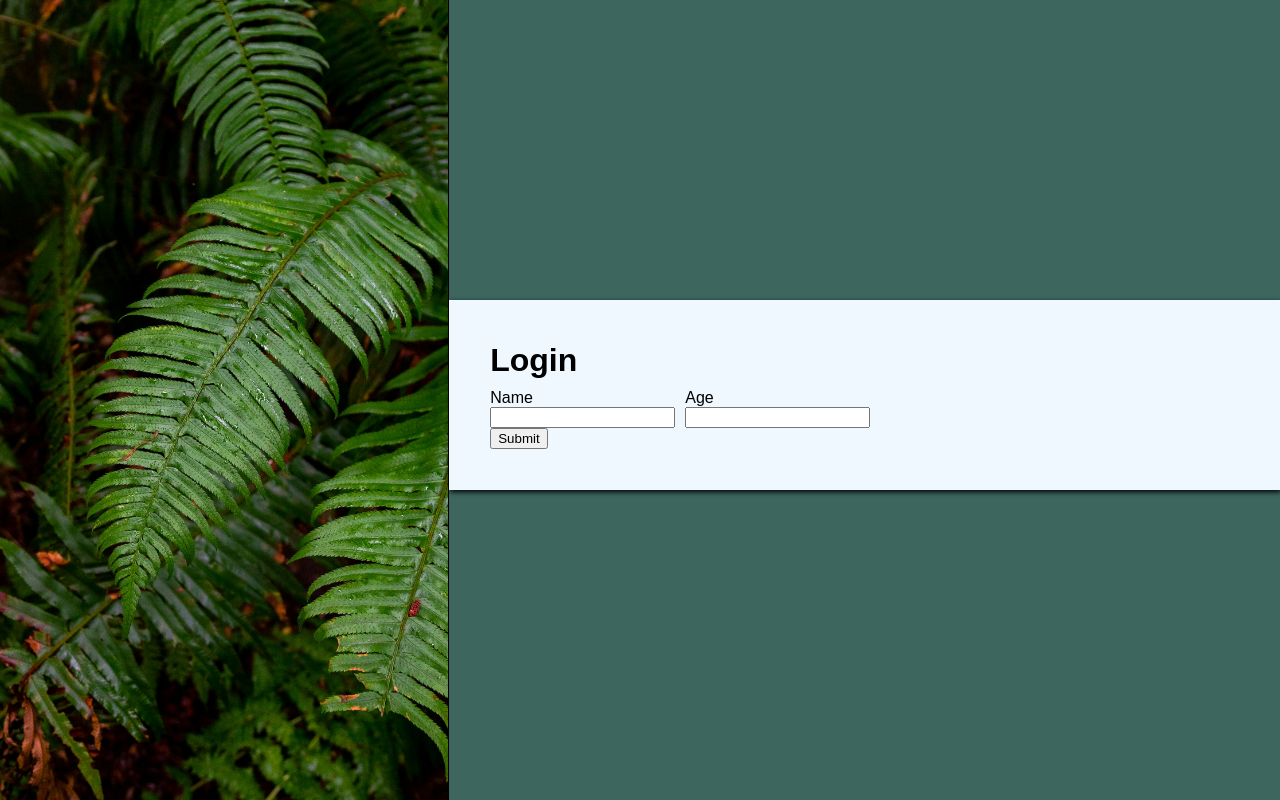
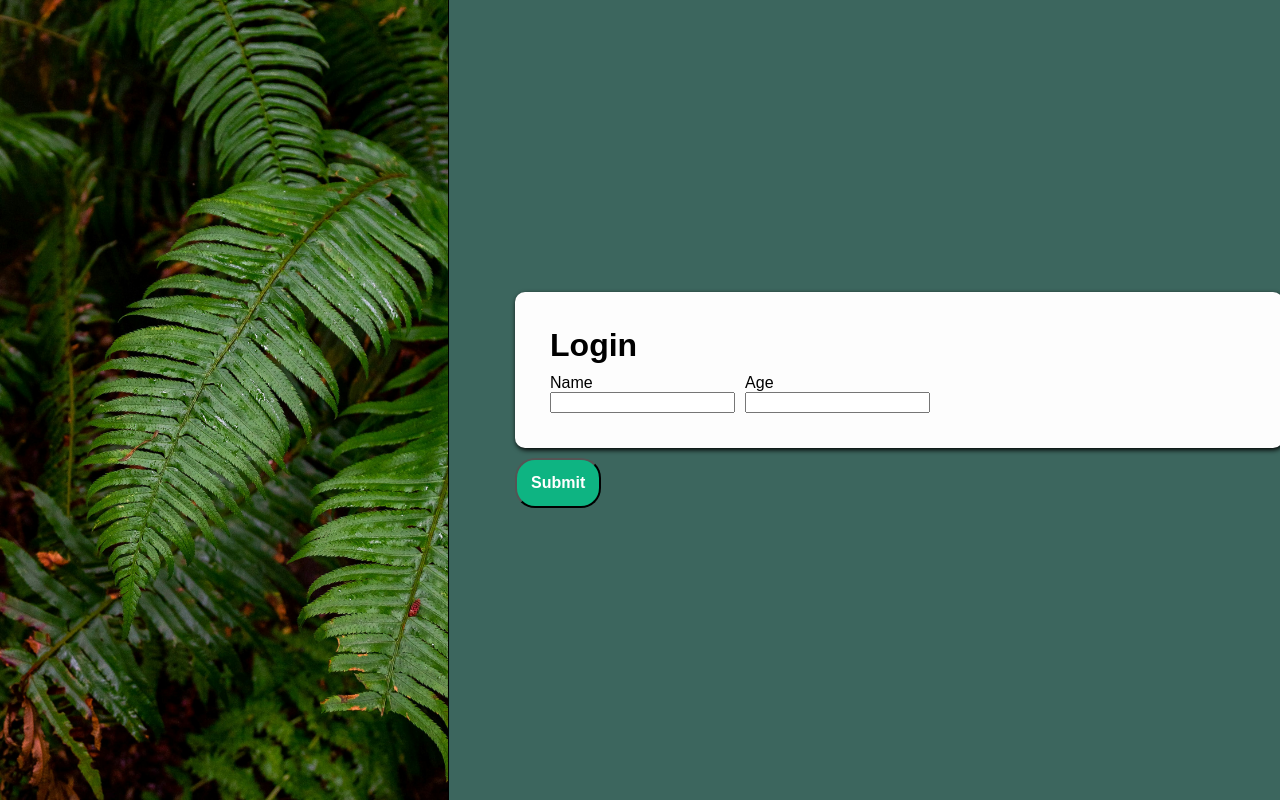
Before and after one commit to J-McKibbin/plant_life_login, a plain HTML site: page index.html in a window 1280 px wide. Drawn offline with Linux system fonts and the light colour scheme.

Commit message:
Updated user interface

```diff
--- a/index.html
+++ b/index.html
@@ -12,6 +12,7 @@
             <!-- <h1>Welcome</h1> -->
         </div>
         <div id="content_right">
+            <div id="login_container">
                 <form id="login_form">
                     <div><h1>Login</h1></div>
                     <div class="row">
@@ -24,10 +25,10 @@
                             <input type="number">
                         </div>
                     </div>
-                <div class="row">
-                    <button type="submit">Submit</button>
+                </form>
+                <button id="btn_submit">Submit</button>
             </div>
-            </form>
+
         </div>
     </main>
 </body>
--- a/styles.css
+++ b/styles.css
@@ -30,7 +30,7 @@ main{
 }
 
 #login_form{
-    background-color: aliceblue;
+    background-color: rgb(253, 253, 253);
     padding:5%;
     box-shadow: 1px 2px 5px black;
     width:100%;
@@ -40,11 +40,13 @@ main{
 #login_form, h1{
     margin:0;
     margin-bottom:10px;
+    border-radius: 10px;
 }
 
 .row{
     display: flex;
     flex-direction: row;
+    /* justify-content: center; */
 }
 
 .field{
@@ -52,3 +54,22 @@ main{
     flex-direction: column;
     margin-right: 10px;
 }
+
+#login_container{
+    width:100%;
+    padding:8%
+}
+
+#btn_submit{
+    padding:2%;
+    background-color: rgb(14, 180, 130);
+    color:white;
+    border-radius: 20px;
+    font-weight: bold;
+    font-size:1em;
+}
+
+#btn_submit:hover{
+    background-color: rgb(78, 110, 56);
+    color:rgb(0, 0, 0);
+}
```
Lines whose indentation alone changed are shown as unchanged.
